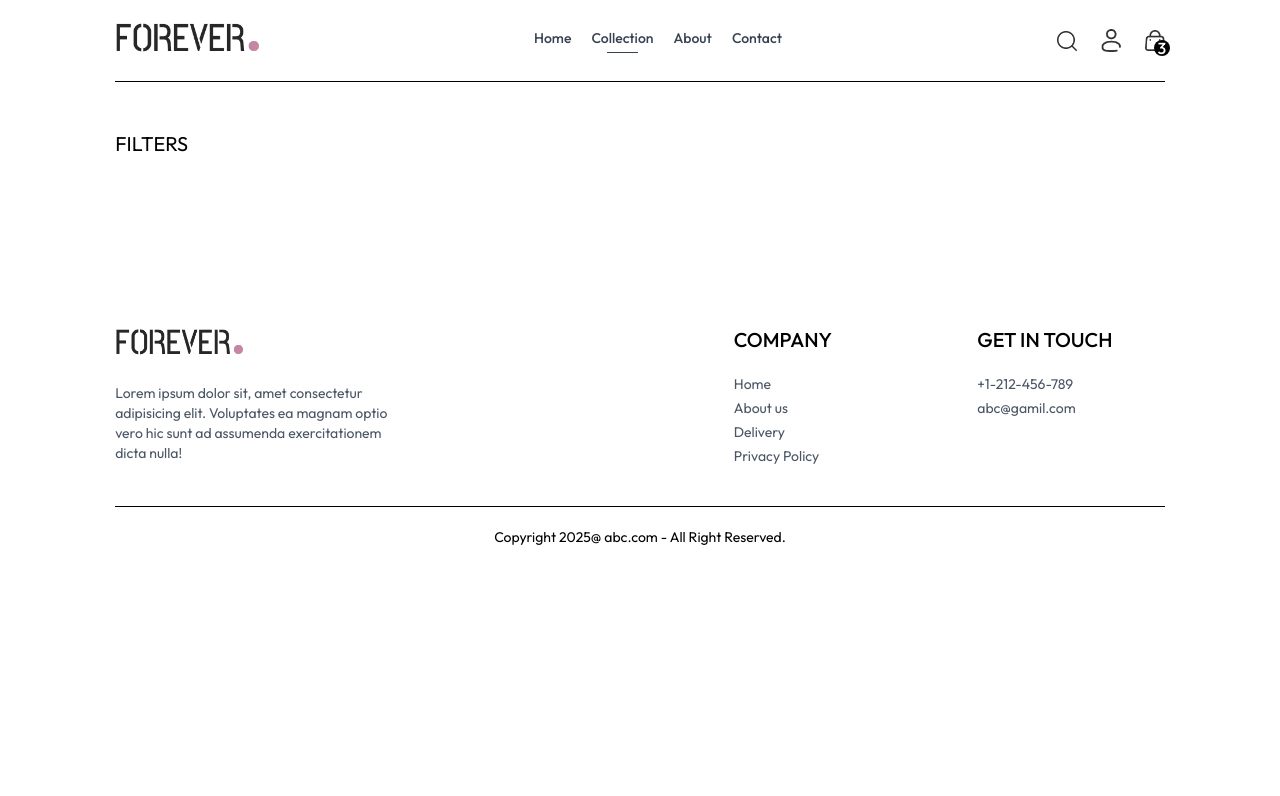
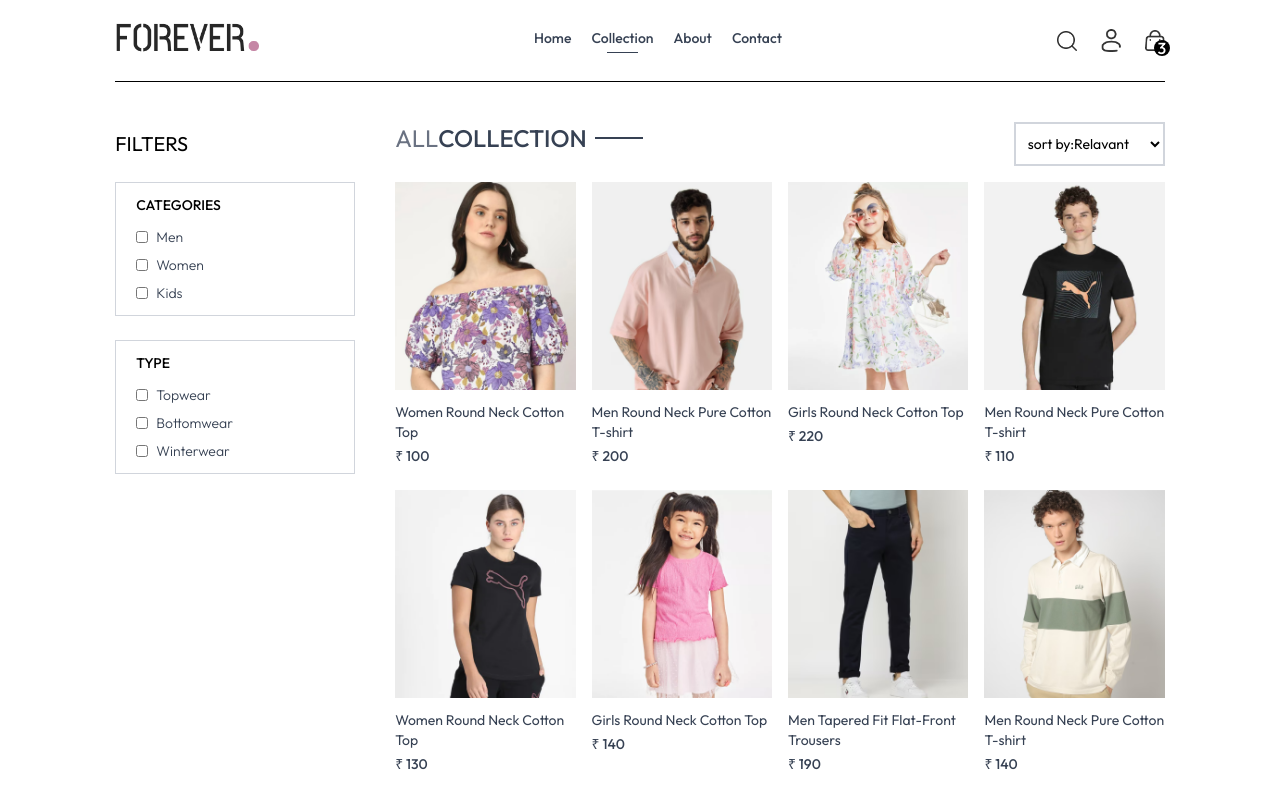
Before and after one commit to akhilesh-yadav026/E-Fashion, a React (Vite) app: page /collection in a window 1280 px wide. Shown: the top 796 px of the page. Built offline with nearby package versions, Linux system fonts and the light colour scheme.

Commit message:
Add and Update

```diff
--- a/src/pages/Collection.jsx
+++ b/src/pages/Collection.jsx
@@ -1,15 +1,125 @@
-import React, { useContext } from 'react'
+import React, { useContext, useEffect, useState } from 'react'
 import { ShopContext } from '../context/ShopContext'
+import { assets } from '../assets/assets'
+import Title from '../components/Title'
+import ProductItem from '../components/ProductItem'
 
 const Collection = () => {
-  const {products} = useContext(ShopContext)
+
+  const { products } = useContext(ShopContext)
+  const [showFilter, setShowFilter] = useState(false)
+  const[filterProduct, setFilterProduct] = useState([])
+  const [category ,setCategory] = useState([])
+  const [subCategory ,setSubCategory] = useState([])
+
+  const toggleCategory =(e)=>{
+    if (category.includes(e.target.value)) {
+      setCategory(prev=> prev.filter(item=> item !== e.target.value))
+    }else{
+      setCategory(prev => [...prev , e.target.value])
+    }
+  }
+
+  const toggleSubCategory =(e)=>{
+     if (subCategory.includes(e.target.value)) {
+      setSubCategory(prev=> prev.filter(item=> item !== e.target.value))
+    }else{
+      setSubCategory(prev => [...prev , e.target.value])
+    }
+  }
+
+  const applyFilter =()=>{
+    let productCpy = products.slice();
+    if (category.length > 0) {
+      productCpy = productCpy.filter(item => category.includes(item.category))
+    }
+    if (subCategory.length > 0) {
+      productCpy = productCpy.filter(item => subCategory.includes(item.subCategory))
+    }
+    setFilterProduct(productCpy)
+  }
+
+  const sortProduct =()=>{
+    let fpCopy = filterProduct.slice();
+    switch(sortType){
+        case 'low-high':
+          setFilterProduct(fpCopy.sort((a,b)=>(a.price-b.price)));
+          break;
+
+         case high-low:
+          setFilterProduct()
+    }
+  }
+
+  useEffect(()=>{
+    setFilterProduct(products);
+  },[])
+
+  useEffect(()=>{
+    applyFilter();
+  },[category , subCategory])
+
   return (
     <div className='flex flex-col sm:flex-row gap-1 sm:gap-10 pt-10 border-t '>
       {/* Filter Option */}
       <div className="min-w-60">
-        <p className="my-2 text-xl flex items-center cursor-pointer gap-2">FILTERS</p>
-        {/* CAtegory Filter */}
-        <div className=""></div>
+        <p onClick={()=>setShowFilter(!showFilter)} className="my-2 text-xl flex items-center cursor-pointer gap-2">FILTERS</p>
+        <img src={assets.dropdown_icon} className={`h-3 sm:hidden ${showFilter? 'rotate-90' : ''}`}alt="" />
+        {/* Category Filter */}
+        <div className={`border border-gray-300 pl-5 py-3 mt-6 ${showFilter ? '' : 'hidden'} sm:block`}>
+          <p className="mb-3 text-sm font-medium">CATEGORIES</p>
+          <div className="flex flex-col gap-2 text-sm font-light text-gray-700">
+            <p className="flex gap-2">
+              <input type="checkbox" className='w-3' value={'Men'} onChange={toggleCategory} /> Men
+            </p>
+            <p className="flex gap-2">
+              <input type="checkbox" className='w-3' value={'Women'} onChange={toggleCategory} /> Women
+            </p>
+            <p className="flex gap-2">
+              <input type="checkbox" className='w-3' value={'Kids'} onChange={toggleCategory} /> Kids
+            </p>
+          </div>
+
+        </div>
+        {/* SubCategory Filter */}
+          <div className={`border border-gray-300 pl-5 py-3 my-6 ${showFilter ? '' : 'hidden'} sm:block`}>
+          <p className="mb-3 text-sm font-medium">TYPE</p>
+          <div className="flex flex-col gap-2 text-sm font-light text-gray-700">
+            <p className="flex gap-2">
+              <input type="checkbox" className='w-3' value={'Topwear'} onChange={toggleSubCategory} />Topwear
+            </p>
+            <p className="flex gap-2">
+              <input type="checkbox" className='w-3' value={'Bottomwear'} onChange={toggleSubCategory} /> Bottomwear
+            </p>
+            <p className="flex gap-2">
+              <input type="checkbox" className='w-3' value={'Winterwear'} onChange={toggleSubCategory} /> Winterwear
+            </p>
+          </div>
+
+        </div>
+
+      </div>
+
+      {/* Right side */}
+      <div className="flex-1">
+        <div className="flex justify-between text-base sm:text-2xl mb-4 ">
+          <Title text1={'ALL'} text2={'COLLECTION'} />
+          {/* Product sort */}
+          <select className='border-2 border-gray-300 text-sm px-2'>
+            <option value="relavent">sort by:Relavant </option>
+            <option value="low-high">sort by: Low-High </option>
+            <option value="high-low">sort by: High-Low </option>
+          </select>
+        </div>
+        {/* Map Products */}
+            <div className='grid grid-cols-2 md:grid-cols-3 lg:grid-cols-4 gap-4 gap-y-6'>
+              {
+                filterProduct.map((item , index)=>{
+                  return  <ProductItem key={index} id={item._id} name={item.name} image={item.image} price={item.price} />
+                })
+              }
+            </div>
+
       </div>
     </div>
   )
```
